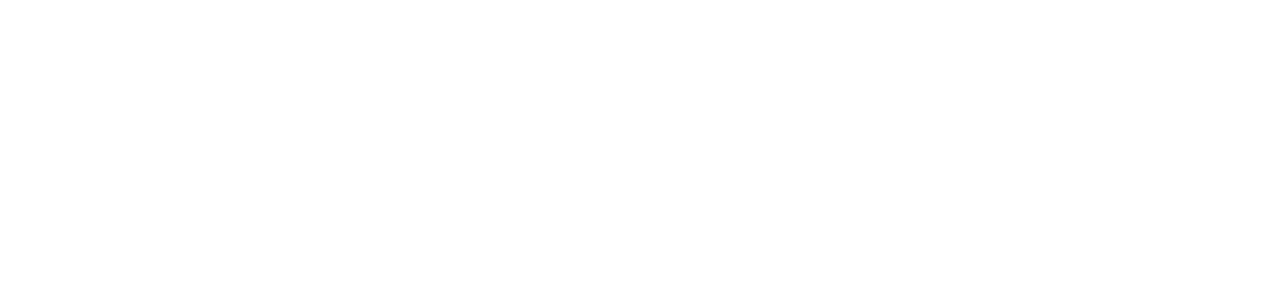
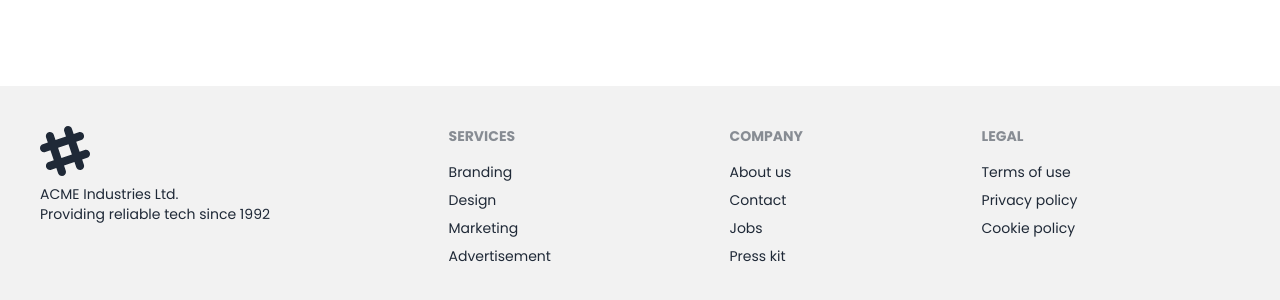
Before and after one commit to anfal11/event-management, a React (Vite) app: page / in a window 1280 px wide. Shown: the part 790-1090 px from the top of the page. Before the commit the page ends 800 px from the top, so only its background shows below. Built offline with nearby package versions, Linux system fonts and the light colour scheme.

Commit message:
footer created

```diff
--- a/src/Layout/Root.jsx
+++ b/src/Layout/Root.jsx
@@ -1,11 +1,15 @@
 import { Outlet } from "react-router-dom";
 import NavBar from "../Shares/NavBar";
+import Footer from "../Shares/Footer";
 
 const Root = () => {
   return (
-    <div className="font-poppins max-w-7xl mx-auto">
+    <div className="font-poppins">
+      <div className="max-w-7xl mx-auto">
       <NavBar></NavBar>
       <Outlet></Outlet>
+      </div>
+      <Footer></Footer>
     </div>
   );
 };
--- a/src/Pages/About.jsx
+++ b/src/Pages/About.jsx
@@ -1,6 +1,6 @@
 const About = () => {
     return (
-        <div>
+        <div className="h-screen">
             This is about us page
         </div>
     );
--- a/src/Pages/Home.jsx
+++ b/src/Pages/Home.jsx
@@ -2,7 +2,7 @@
 
 const Home = () => {
     return (
-        <div>
+        <div className="h-screen">
             This is home page.
         </div>
     );
--- a/src/Pages/Services.jsx
+++ b/src/Pages/Services.jsx
@@ -1,6 +1,6 @@
 const Services = () => {
     return (
-        <div>
+        <div className="h-screen">
             this is services page
         </div>
     );
--- /dev/null
+++ b/src/Shares/Footer.jsx
@@ -0,0 +1,39 @@
+
+
+const Footer = () => {
+    return (
+        <div>
+
+            <footer className="footer p-10 bg-base-200 text-base-content">
+  <aside>
+    <svg width="50" height="50" viewBox="0 0 24 24" xmlns="http://www.w3.org/2000/svg" fillRule="evenodd" clipRule="evenodd" className="fill-current"><path d="M22.672 15.226l-2.432.811.841 2.515c.33 1.019-.209 2.127-1.23 2.456-1.15.325-2.148-.321-2.463-1.226l-.84-2.518-5.013 1.677.84 2.517c.391 1.203-.434 2.542-1.831 2.542-.88 0-1.601-.564-1.86-1.314l-.842-2.516-2.431.809c-1.135.328-2.145-.317-2.463-1.229-.329-1.018.211-2.127 1.231-2.456l2.432-.809-1.621-4.823-2.432.808c-1.355.384-2.558-.59-2.558-1.839 0-.817.509-1.582 1.327-1.846l2.433-.809-.842-2.515c-.33-1.02.211-2.129 1.232-2.458 1.02-.329 2.13.209 2.461 1.229l.842 2.515 5.011-1.677-.839-2.517c-.403-1.238.484-2.553 1.843-2.553.819 0 1.585.509 1.85 1.326l.841 2.517 2.431-.81c1.02-.33 2.131.211 2.461 1.229.332 1.018-.21 2.126-1.23 2.456l-2.433.809 1.622 4.823 2.433-.809c1.242-.401 2.557.484 2.557 1.838 0 .819-.51 1.583-1.328 1.847m-8.992-6.428l-5.01 1.675 1.619 4.828 5.011-1.674-1.62-4.829z"></path></svg>
+    <p>ACME Industries Ltd.<br/>Providing reliable tech since 1992</p>
+  </aside>
+  <nav>
+    <header className="footer-title">Services</header>
+    <a className="link link-hover">Branding</a>
+    <a className="link link-hover">Design</a>
+    <a className="link link-hover">Marketing</a>
+    <a className="link link-hover">Advertisement</a>
+  </nav>
+  <nav>
+    <header className="footer-title">Company</header>
+    <a className="link link-hover">About us</a>
+    <a className="link link-hover">Contact</a>
+    <a className="link link-hover">Jobs</a>
+    <a className="link link-hover">Press kit</a>
+  </nav>
+  <nav>
+    <header className="footer-title">Legal</header>
+    <a className="link link-hover">Terms of use</a>
+    <a className="link link-hover">Privacy policy</a>
+    <a className="link link-hover">Cookie policy</a>
+  </nav>
+</footer>
+
+
+        </div>
+    );
+};
+
+export default Footer;
--- a/src/Shares/NavBar.jsx
+++ b/src/Shares/NavBar.jsx
@@ -1,4 +1,4 @@
-import { NavLink } from "react-router-dom";
+import { Link, NavLink } from "react-router-dom";
 
 
 const NavBar = () => {
@@ -30,7 +30,7 @@
           </ul>
         </div>
         <div className="navbar-end">
-          <a className="btn">Button</a>
+          <Link to='/login' className="btn">Log In</Link>
         </div>
       </div>
     </div>
--- /dev/null
+++ b/src/components/Login/Login.jsx
@@ -0,0 +1,11 @@
+import React from 'react';
+
+const Login = () => {
+    return (
+        <div>
+            THis is a log in page
+        </div>
+    );
+};
+
+export default Login;
--- /dev/null
+++ b/src/components/Register/Register.jsx
@@ -0,0 +1,11 @@
+
+
+const Register = () => {
+    return (
+        <div>
+            This is a register page
+        </div>
+    );
+};
+
+export default Register;
```
Also changed, not shown: src/Routes/Router.jsx (+10 -0 lines).
